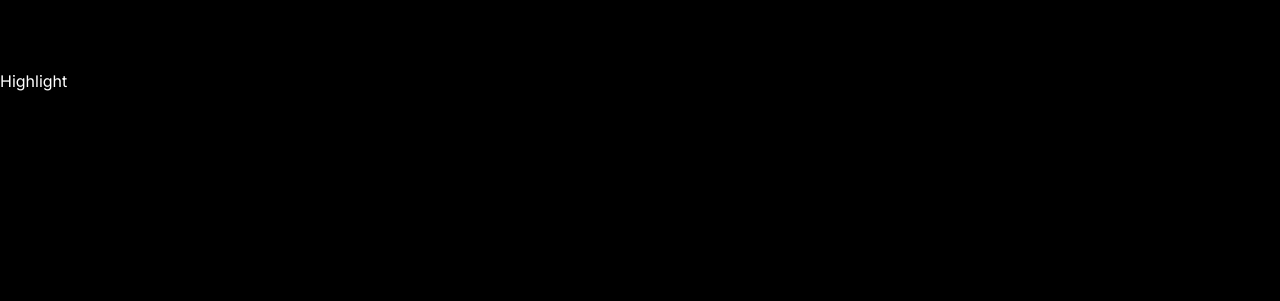
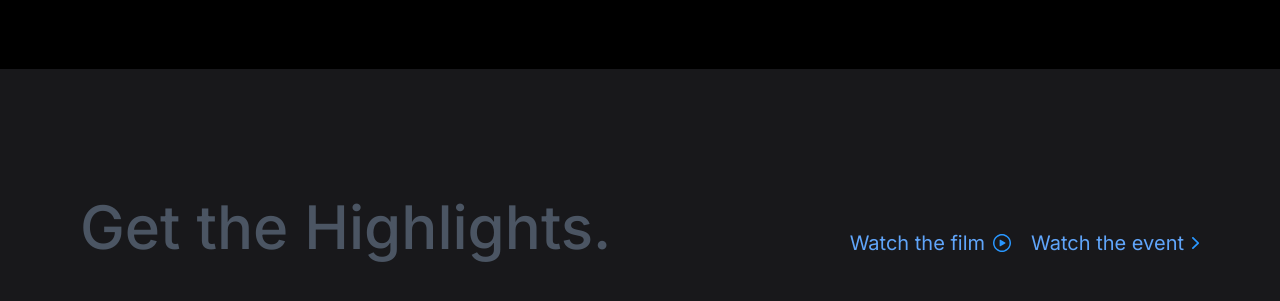
Before and after one commit to ArhamKhan45/Nexts-apple, a Next.js app: page / in a window 1280 px wide. Shown: the part 731-1032 px from the top of the page. Before the commit the page ends 824 px from the top, so only its background shows below. Built offline with nearby package versions, Linux system fonts and the light colour scheme.

Commit message:
get the highlight section is 50% done

```diff
--- a/app/_components/home/layout/Highlight.tsx
+++ b/app/_components/home/layout/Highlight.tsx
@@ -1,7 +1,8 @@
+import HighlightClient from "@/client-only/Highlightclient";
 import React from "react";
 
 const HighlightComponent = () => {
-  return <div>Highlight</div>;
+  return <HighlightClient />;
 };
 
 export default HighlightComponent;
--- a/app/globals.css
+++ b/app/globals.css
@@ -59,7 +59,7 @@ canvas {
   }
 
   .section-heading {
-    @apply text-gray lg:text-6xl md:text-5xl text-3xl lg:mb-0 mb-5 font-medium opacity-0 translate-y-20;
+    @apply text-gray-600 lg:text-6xl md:text-5xl text-3xl lg:mb-0 mb-5 font-medium opacity-0 translate-y-20;
   }
 
   .feature-text {
@@ -79,7 +79,7 @@ canvas {
   }
 
   .link {
-    @apply text-blue hover:underline cursor-pointer flex items-center text-xl opacity-0 translate-y-20;
+    @apply text-blue-400 hover:underline cursor-pointer flex items-center text-xl opacity-0 translate-y-20;
   }
 
   .control-btn {
--- /dev/null
+++ b/client-only/HighlightClient.tsx
@@ -0,0 +1,57 @@
+"use client";
+import { rightImg, watchImg } from "@/utils";
+import { useGSAP } from "@gsap/react";
+import gsap from "gsap";
+import Image from "next/image";
+import React from "react";
+
+const HighlightClient = () => {
+  useGSAP(() => {
+    gsap.to("#getTheHighlight-Title", { opacity: 1, y: 0, delay: 2 });
+    gsap.to(".link", {
+      opacity: 1,
+      y: 0,
+      delay: 2,
+      duration: 1,
+      stagger: 0.25,
+    });
+  }, []);
+  return (
+    <section
+      id="Highlight"
+      className="w-screen overflow-hidden h-full common-padding bg-zinc-900"
+    >
+      <div className="screen-max-width">
+        <div className="mb-12 w-full items-end justify-between md:flex">
+          <h1 id="getTheHighlight-Title" className="section-heading">
+            Get the Highlights.
+          </h1>
+          <div className="flex flex-wrap items-end gap-5">
+            <div className="link">
+              Watch the film
+              <Image
+                src={watchImg}
+                alt="Watch"
+                width={18}
+                height={18}
+                className="ml-2"
+              />
+            </div>
+            <div className="link">
+              Watch the event
+              <Image
+                src={rightImg}
+                alt="event"
+                width={8}
+                height={8}
+                className="ml-2"
+              />
+            </div>
+          </div>
+        </div>
+      </div>
+    </section>
+  );
+};
+
+export default HighlightClient;
```
